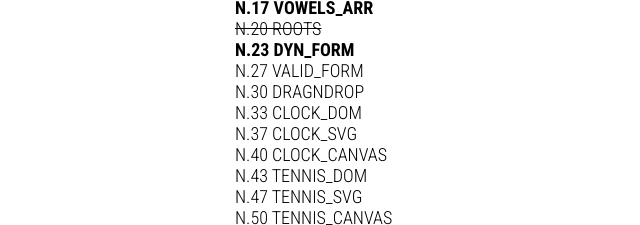
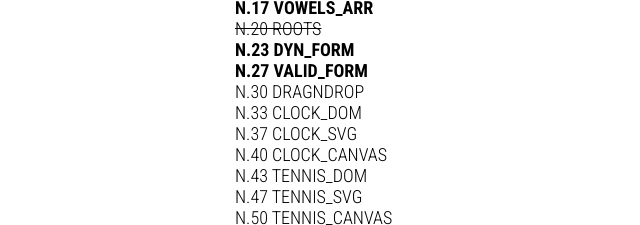
Before and after one commit to MrShark493/Onishchenko_Egor_Anatolievich, a plain HTML site: page index.html in a window 1280 px wide. Shown: the part 490-715 px from the top of the page, 319-959 px from the left. Drawn offline with Linux system fonts and the light colour scheme.

Commit message:
добавил задание в список сделанных

```diff
--- a/index.html
+++ b/index.html
@@ -70,7 +70,7 @@
                 "N.17 VOWELS_ARR": "ready",
                 "N.20 ROOTS": "done",
                 "N.23 DYN_FORM": "ready",
-                "N.27 VALID_FORM": "none",
+                "N.27 VALID_FORM": "ready",
                 "N.30 DRAGNDROP": "none",
                 "N.33 CLOCK_DOM": "none",
                 "N.37 CLOCK_SVG": "none",
```
